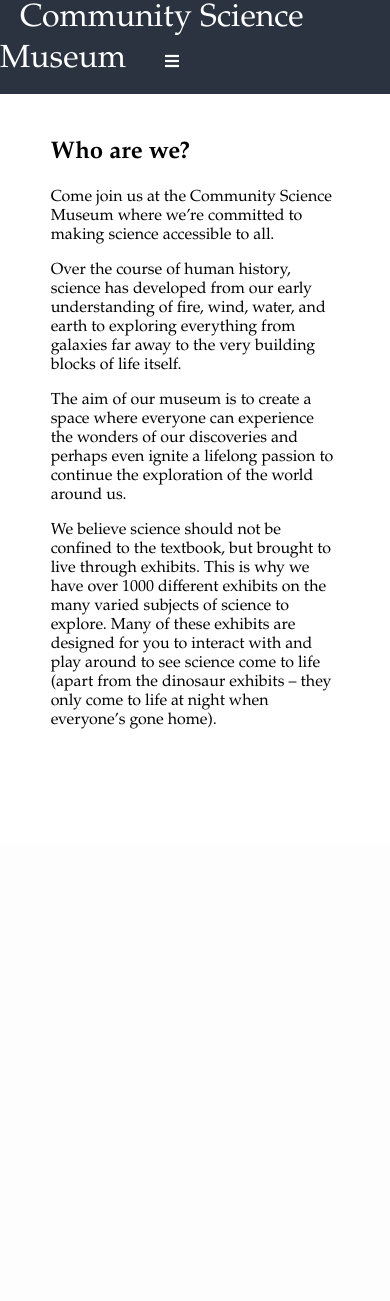
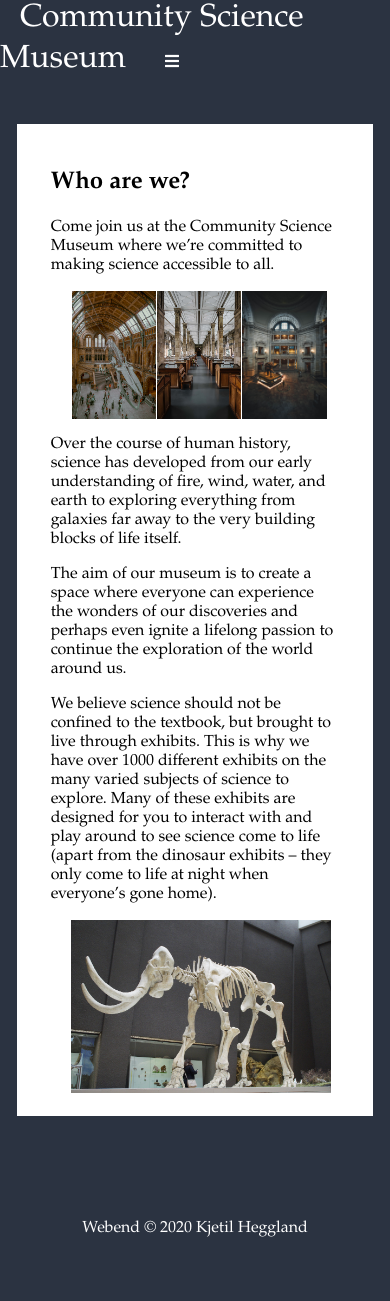
Before and after one commit to heggland/Community-Science-Museum, a PHP site: page /about.php in a window 390 px wide. Before the commit the page ends 729 px from the top, so only its background shows below. Run offline with PHP 8.4, Linux system fonts and the light colour scheme; some libraries are stand-ins or nearby versions.

Commit message:
css html
mobile first design

```diff
--- a/about.php
+++ b/about.php
@@ -9,13 +9,19 @@
     <meta name="viewport" content="width=device-width, initial-scale=1.0">
     <?php include_once 'includes\sheet.php'; ?>
 </head>
-<?php include_once 'includes\nav.php'; ?>
+<?php include_once 'includes\header.php'; ?>
 
 <body>
+<div class="top"></div>
 <div class="container">
-    <div class="row">
+    <div class="row light">
         <h2>Who are we?</h2>
         <p>Come join us at the Community Science Museum where we’re committed to making science accessible to all.</p>
+        <div class="image-box center">
+            <img src="img/about/toa-heftiba-412579.jpg" alt="image of entrance, whale skeleton" class="img-box flex">
+            <img src="img/about/mavis-cw-164128.jpg" alt="image of museum halway" class="img-box flex">
+            <img src="img/about/roberto-nickson-396152.jpg" alt="image of elephant stand" class="img-box flex">
+        </div>
         <p>Over the course of human history, science has developed from our early understanding of fire, wind, water,
             and earth
             to exploring everything from galaxies far away to the very building blocks of life itself.</p>
@@ -29,8 +35,11 @@
             for you to interact with and play around to see science come to life (apart from the dinosaur exhibits –
             they only
             come to life at night when everyone’s gone home).</p>
+        <img src="img/about/mammoth-1257288_1920.jpg" alt="image of mammoth skeleton" class="center scale">
+
     </div>
 </div>
+<div class="top"></div>
 <div class="container">
     <form></form>
 </div>
--- a/assets/mystyle.css
+++ b/assets/mystyle.css
@@ -10,7 +10,7 @@ html {
 
 body {
     margin:0;
-    background-color: #fff;
+    background-color: #2b3341;
 }
 
 header {
@@ -24,8 +24,7 @@ header ul {
     padding: 0;
     list-style: none;
     overflow: hidden;
-    background-color: #fff;
-    color:white;
+    color:#fff;
     background-color: #2b3341;
 }
 header li a {
@@ -52,10 +51,7 @@ nav {
     height: 65px;
 }
 
-.a {
-
-}
-
+/* Page title */
 .title {
     font-size: 2em;
     padding: 10px 20px;
@@ -63,6 +59,7 @@ nav {
     color:white;
 }
 
+/* Mobile navigation menu */
 .fa, .fas {
     padding-top: 15px !important;
 }
@@ -77,22 +74,51 @@ nav {
 
 }
 
+/* custum padding to the mobile navigation menu */
 .bread {
     padding: 15px 15px;
 }
 
+
 footer {
+    background-color: #2b3341;
+    color: #fff;
+    height: 100px;
+    text-decoration: none;
+    text-align: center !important;
+}
+
+
+.top, #bottom {
+    height: 25px;
+}
+
+/* first image with floating text on top */
+.text-box {
+    position: absolute;
+    top: 40vh;
+    left: 4vh;
+    right: 4vh;
+    color: white;
+    background-color: rgb(43 51 65 / 90%);
 
 }
 
+
+/* content styling */
 .container {
-    padding: 0 2vh;
+    padding: 5px 2vh;
 }
 
 .row {
     padding: 2vh 4vh;
     text-align: left;
 }
+
+.align-center {
+    text-align: center !important;
+}
+
 
 h1 {
     font-size: 2em;
@@ -107,10 +133,74 @@ p {
     font-size: 1em;
 }
 
-/* odd even color */
-.odd {background-color:grey;}
-.even {background-color: lightgray;}
+.link {
+    text-decoration: none;
+}
 
+.white-text {
+    color:#fff;
+}
+
+
+/* Scaling- making the image auto adjustable */
+.scale {
+    width: 90%;
+}
+
+.scale0 {
+    width: 100%;
+}
+
+
+/* center objects */
+.center {
+    padding: 0 20px;
+}
+
+.text-center {
+    text-align:center;
+}
+
+/* images side by side using flexbox*/
+.image-box {
+    display: flex;
+}
+
+.img-box {
+    padding-left: 1px;
+    width: 10vh;
+}
+
+.flex {
+    float:left;
+    flex: 1;
+
+}
+
+.light {
+    background-color: #fff;
+}
+
+/* container fun head colors */
+.con-col1 {
+    background-color: #b77833;
+    height: 20px;
+}
+
+.con-col2 {
+    background-color: #b74b8c;
+    height: 20px;
+}
+
+.con-col3 {
+    background-color: #1d90da;
+    height: 20px;
+}
+
+/* odd even color for troubleshooting
+.odd {background-color: rgb(133 133 133 );}
+.even {background-color: rgb(233 233 233);}
+*/
 
 @media (min-width: 768px) {
 
--- a/includes/footer.php
+++ b/includes/footer.php
@@ -1,3 +1,9 @@
 <footer>
-
+    <div class="top"></div>
+    <div class="container">
+        <div class="row align-center">
+            <p>Webend &copy; 2020 <a href='kjetil.heggland@webend.no' class="link white-text"> Kjetil Heggland</a>
+        </div>
+    </div>
+    <div id="bottom"></div>
 </footer>
--- a/includes/sheet.php
+++ b/includes/sheet.php
@@ -1,3 +1,3 @@
 
-    <link rel="stylesheet" type="text/css" href="assets\mystyle.css">
+    <link rel="stylesheet" type="text/css" href="assets/mystyle.css">
     <link href="https://cdnjs.cloudflare.com/ajax/libs/font-awesome/5.12.1/css/all.min.css" rel="stylesheet">
```
Also changed, not shown: events.php (+6 -4 lines), index.php (+25 -9 lines), involved.php (+5 -4 lines), visit.php (+8 -7 lines), img/about/mammoth-1257288_1920.jpg (added), img/about/mavis-cw-164128.jpg (added), img/about/roberto-nickson-396152.jpg (added), img/about/toa-heftiba-412579.jpg (added), img/events/scientific-2040795_1280.jpg (added), img/index/learn-2405206_1920.jpg (added), img/index/people-219985_1280.jpg (added), includes/header.php (line endings or trailing spaces), 3 other files.
